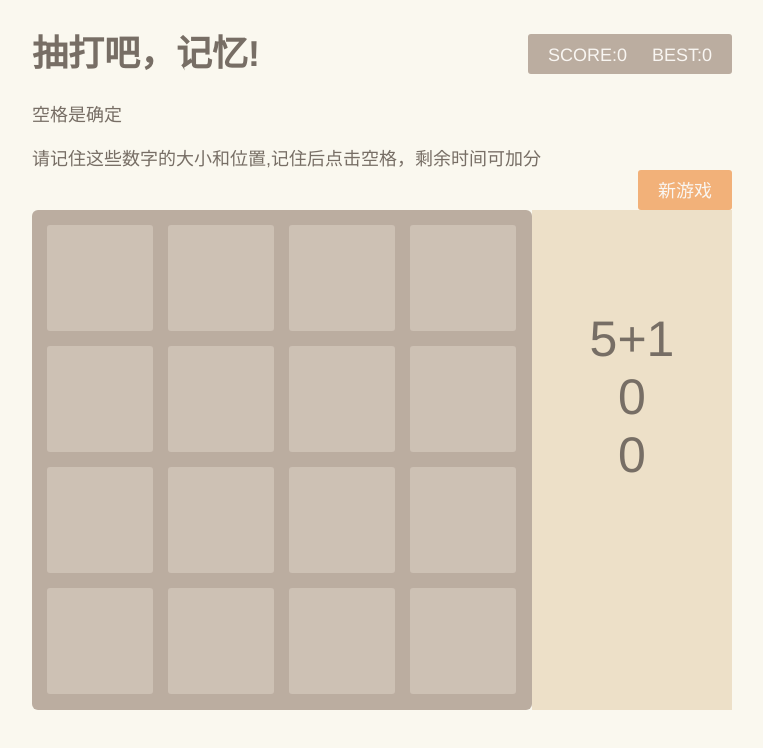
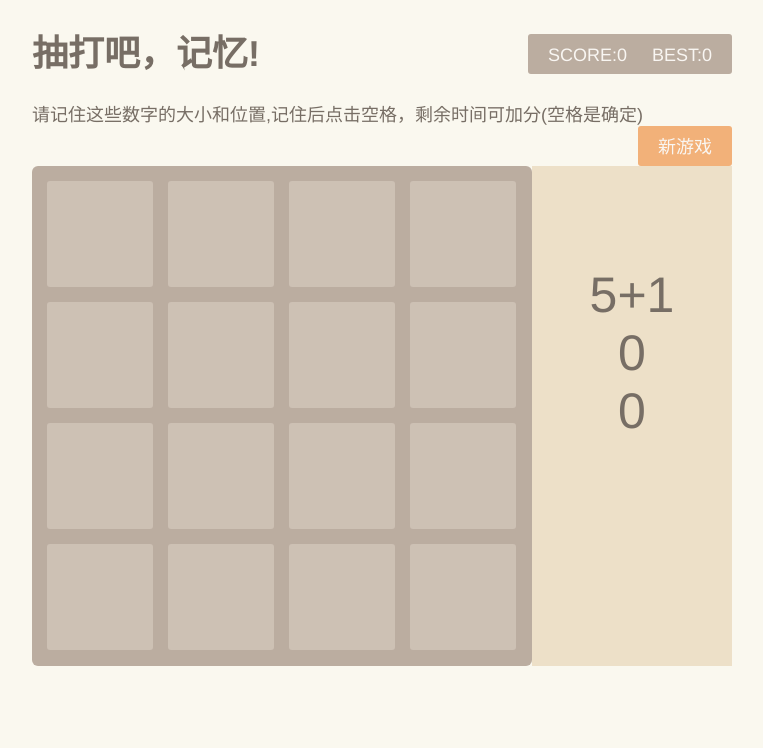
Before and after one commit to woyoutlz/papapa, a plain HTML site: page index.html in a window 1280 px wide. Shown: the whole page, without its empty margins (258-1021 px from the left). Drawn offline with Linux system fonts and the light colour scheme.

Commit message:
位置变动

```diff
--- a/index.html
+++ b/index.html
@@ -8,12 +8,12 @@
 <body>
 	<div class="container">
 		<h1>抽打吧，记忆!</h1>
-		<p>空格是确定</p>
+
 		<div class="score">
 			<span>SCORE:<span class="nowScore">0</span></span>
 			<span style="margin-left: 20px">BEST:<span class="bestScore">0</span></span>
 		</div>
-		<div class="top1">请记住这些数字的大小和位置,记住后点击空格，剩余时间可加分</div>
+		<span class="top1">请记住这些数字的大小和位置,记住后点击空格，剩余时间可加分</span><span>(空格是确定)</span>
 
 		<a class="start-button">新游戏</a>
 		<div>
```
